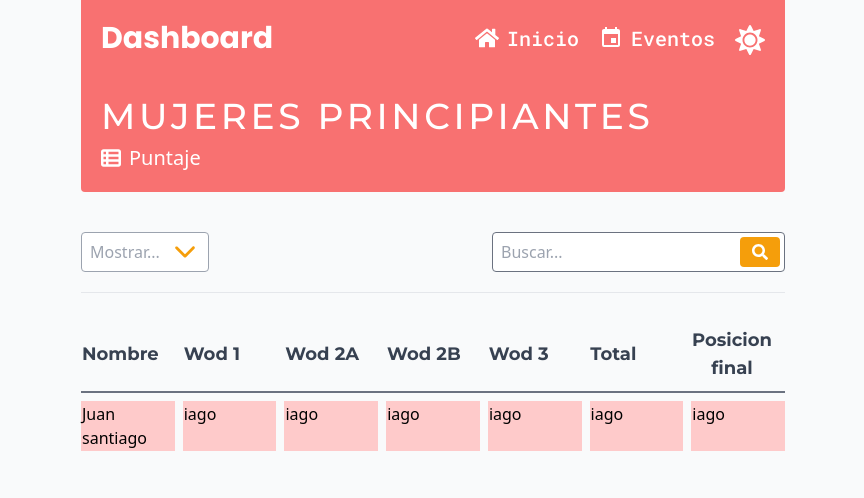
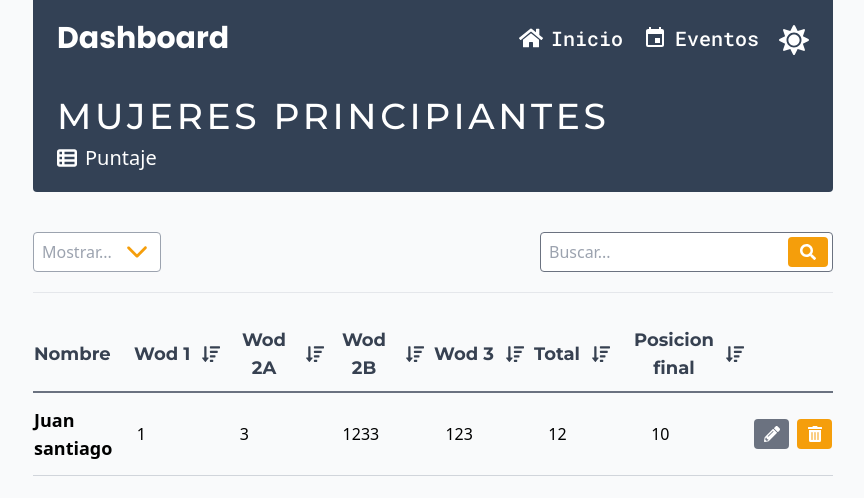
Before and after one commit to sweetPanel459/dashboard, a React (Vite) app: page / in a window 1280 px wide. Shown: the top 498 px of the page, without its empty margins (207-1071 px from the left). Built offline with nearby package versions, Linux system fonts and the light colour scheme; a web font is replaced by a local one.

Commit message:
adjust: table components

```diff
--- a/src/containers/dashboardHeader.jsx
+++ b/src/containers/dashboardHeader.jsx
@@ -7,7 +7,7 @@ import { FaHome, FaSun, FaMoon } from "react-icons/fa";
 
 export const DashboardHeader = () => {
    return (
-      <header className="flex flex-col gap-10 rounded-b w-full h-52 p-5 bg-red-400">
+      <header className="flex flex-col gap-10 rounded-b w-full h-52 py-5 px-6 bg-slate-700">
          <nav className="flex justify-between items-center w-full">
             <Text
                text="Dashboard"
--- a/src/containers/tableSections.jsx
+++ b/src/containers/tableSections.jsx
@@ -1,19 +1,23 @@
 import { Button } from "../components/common/button";
 
-import { FaSortAmountDownAlt, FaSortAmountDown } from "react-icons/fa";
+import {
+   FaSortAmountDown,
+   FaSortAmountDownAlt,
+   FaTrashAlt,
+   FaPencilAlt,
+} from "react-icons/fa";
 
 const optionHeadExample = [
    { text: "Nombre" },
-   { text: "Wod 1", click: "" },
-   { text: "Wod 2A", click: "" },
-   { text: "Wod 2B", click: "" },
-   { text: "Wod 3", click: "" },
-   { text: "Total", click: "" },
-   { text: "Posicion final", click: "" },
+   { text: "Wod 1", click: "s" },
+   { text: "Wod 2A", click: "s" },
+   { text: "Wod 2B", click: "s" },
+   { text: "Wod 3", click: "s" },
+   { text: "Total", click: "s" },
+   { text: "Posicion final", click: "s" },
 ];
 
 export const TableHeader = () => (
-   <thead className="w-full h-fit pb-2 border-b-2 border-gray-500">
    <tr className="flex w-full gap-2">
       {optionHeadExample.map((index, keys) => (
          <td className="w-full">
@@ -22,24 +26,40 @@ export const TableHeader = () => (
                text={index.text}
                icon={index.click && <FaSortAmountDown />}
                styleIcon="order-2"
-                  styleButton="items-center gap-3 h-full text-lg font-montserrat font-bold text-gray-700 hover:text-gray-900"
+               styleButton="items-center w-full gap-3 h-full text-lg font-montserrat font-bold text-gray-700 hover:text-gray-900"
             />
          </td>
       ))}
+      <EditRow state={false} />
    </tr>
-   </thead>
 );
 
-export const TableBody = () => (
-   <tbody className="flex gap-2">
-      <tr className="flex w-full gap-2">
-         <td className="bg-red-200 w-full">Juan santiago</td>
-         <td className="bg-red-200 w-full">iago</td>
-         <td className="bg-red-200 w-full">iago</td>
-         <td className="bg-red-200 w-full">iago</td>
-         <td className="bg-red-200 w-full">iago</td>
-         <td className="bg-red-200 w-full">iago</td>
-         <td className="bg-red-200 w-full">iago</td>
+export const TableRow = () => (
+   <tr className="flex items-center w-full gap-2 py-3 border-b border-gray-300">
+      <td className="text-lg font-semibold w-full">Juan santiago</td>
+      <td className=" w-full">1</td>
+      <td className=" w-full">3</td>
+      <td className=" w-full">1233</td>
+      <td className=" w-full">123</td>
+      <td className=" w-full">12</td>
+      <td className=" w-full">10</td>
+      <EditRow />
    </tr>
-   </tbody>
 );
+
+const EditRow = ({ state = true }) => (
+   <td className="flex items-center justify-center gap-2 h-8 min-w-20">
+      {state && (
+         <>
+            <Button
+               icon={<FaPencilAlt />}
+               styleButton="flex-grow items-center justify-center h-full rounded text-white bg-gray-500"
+            />
+            <Button
+               icon={<FaTrashAlt />}
+               styleButton="flex-grow items-center justify-center h-full rounded text-white bg-amber-500"
+            />
+         </>
+      )}
+   </td>
+);
--- a/src/pages/dashboard.jsx
+++ b/src/pages/dashboard.jsx
@@ -2,7 +2,7 @@ import { Input } from "../components/common/input";
 import { Select } from "../components/common/select";
 
 import { DashboardHeader } from "../containers/dashboardHeader";
-import { TableHeader, TableBody } from "../containers/tableSections";
+import { TableHeader, TableRow } from "../containers/tableSections";
 
 import { FaSearch } from "react-icons/fa";
 
@@ -10,7 +10,7 @@ import "../styles/table.css";
 
 export const DashBoard = () => {
    return (
-      <section className="flex flex-col gap-10 w-screen h-screen px-72 bg-gray-50 overflow-y-auto">
+      <section className="flex flex-col gap-10 w-screen h-screen px-60 bg-gray-50 overflow-y-auto">
          <DashboardHeader />
 
          <div className="flex flex-col gap-8 w-full h-screen">
@@ -27,9 +27,14 @@ export const DashBoard = () => {
                />
             </header>
 
-            <table className="flex flex-col gap-2 content-start w-full flex-grow">
-               <TableHeader />
-               <TableBody />
+            <table className="flex flex-col gap- content-start w-full flex-grow">
+               <thead className="w-full h-fit pb-2 border-b-2 border-gray-500">
+                  <TableHeader />
+               </thead>
+
+               <tbody className="flex flex-col gap-2">
+                  <TableRow />
+               </tbody>
             </table>
          </div>
       </section>
```
Lines whose indentation alone changed are shown as unchanged.
